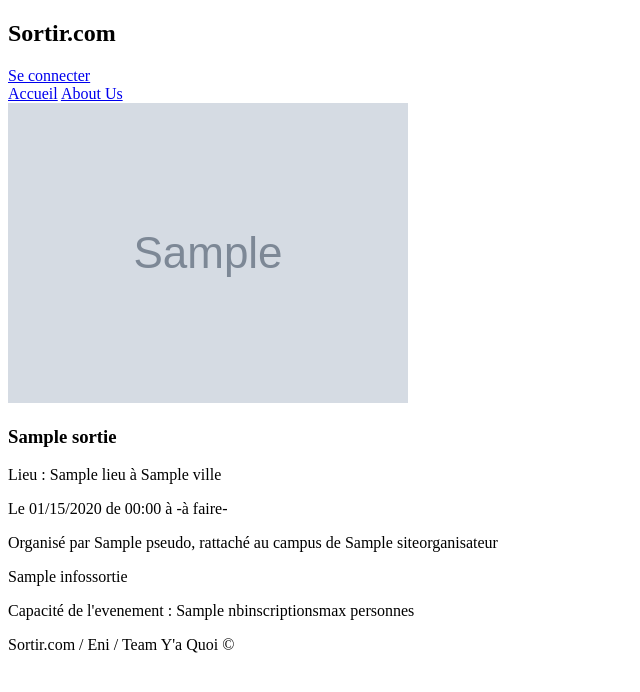
After one commit to JuOkami/ENI-Sortir.com, a Symfony app: template templates/sorties/detail.html.twig in a window 1280 px wide. The commit adds this page. Shown: the top 692 px of the page, without its empty margins (0-640 px from the left). Run offline with Twig, Linux system fonts and the light colour scheme; the template is opened without the code that fills it: most values are stand-ins (such as "Sample title", 1, 10 or a date in 2020); grey boxes marked "Sample" are stand-in pictures; some libraries are stand-ins or nearby versions.

Commit message:
affichage liste, base twig et affichage detail sortie

```diff
--- a/templates/base.html.twig
+++ b/templates/base.html.twig
@@ -11,6 +11,33 @@
         {% endblock %}
     </head>
     <body>
+    <header>
+        <nav>
+            <div>
+                <div>
+                    <h1>Sortir.com</h1>
+                </div>
+                <div>
+                    {% if not app.user %}
+                        <a href="{{ path('app_login') }}">Se connecter</a>
+                    {% endif %}
+                    {% if app.user %}
+                        <span>Bonjour {{ app.user.pseudo }}</span>
+                        <a href="{{ path('app_logout') }}">Se déconnecter</a>
+                    {% endif %}
+                </div>
+            </div>
+            <div class="liensNav">
+                <a class="lienNav" href="/">Accueil</a>
+                <a class="lienNav" href="/aboutus">About Us</a>
+            </div>
+        </nav>
+    </header>
+    <main>
         {% block body %}{% endblock %}
+    </main>
+    <footer>
+        <p>Sortir.com / Eni / Team Y'a Quoi ©</p>
+    </footer>
     </body>
 </html>
--- /dev/null
+++ b/templates/sorties/detail.html.twig
@@ -0,0 +1,19 @@
+{% extends 'base.html.twig' %}
+
+{% block title %}
+
+{% endblock %}
+
+{% block body %}
+    <img src="{{ sortie.urlphoto }}">
+    <h3>{{ sortie.nom }}</h3>
+    <p> Lieu : {{ sortie.lieu.nom }} à {{ sortie.lieu.ville.nom }}</p>
+    <p>Le {{ sortie.dateheuredebut | date("m/d/Y", "Europe/Paris")}}
+        de {{ sortie.dateheuredebut | date("H:i")}}
+        à -à faire-
+    </p>
+    <p>Organisé par {{ sortie.organisateur.pseudo }}, rattaché au campus de {{ sortie.siteorganisateur.nom }}</p>
+    <p>{{ sortie.infossortie }}</p>
+    <p>Capacité de l'evenement : {{ sortie.nbinscriptionsmax }} personnes</p>
+
+{% endblock %}
```
Also changed, not shown: src/Controller/SortiesController.php (+14 -7 lines), templates/sorties/list.html.twig (+13 -3 lines).
